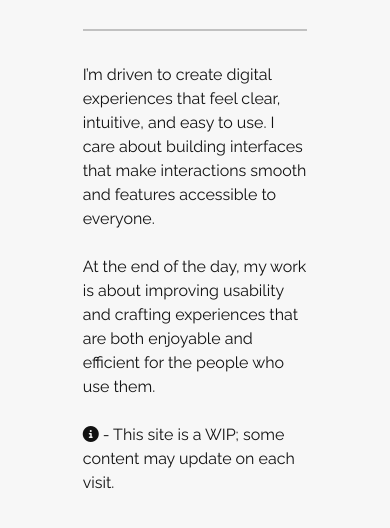
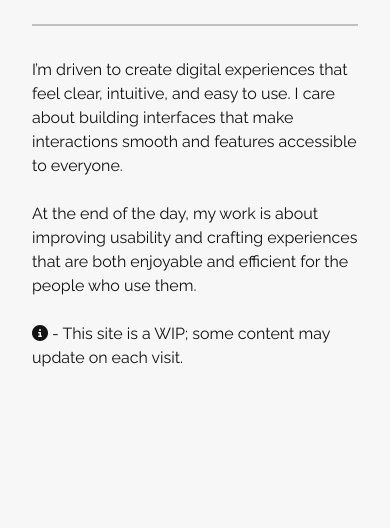
Before and after one commit to louisbostock1/portfolio, a plain HTML site: page index.html in a window 390 px wide. Shown: the part 346-874 px from the top of the page. Drawn offline with nearby package versions, Linux system fonts and the light colour scheme.

Commit message:
Add files via upload

```diff
--- a/styles.css
+++ b/styles.css
@@ -290,7 +290,7 @@ ul {
   align-items: center;
   gap: 2rem;
   /* flexible spacing instead of fixed % */
-  padding: 2%;
+  padding: 2rem;
   width: 100%;
 }
 
@@ -1110,6 +1110,10 @@ ul {
     width: 100%;
   }
 
+  .text-on-left {
+    width: 100%;
+  }
+
   .colours {
     margin-top: 2rem;
     width: 100%;
```
